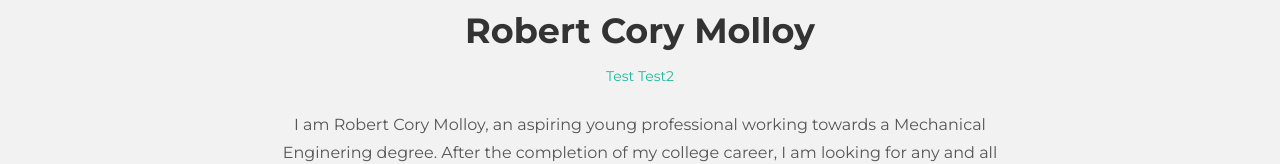
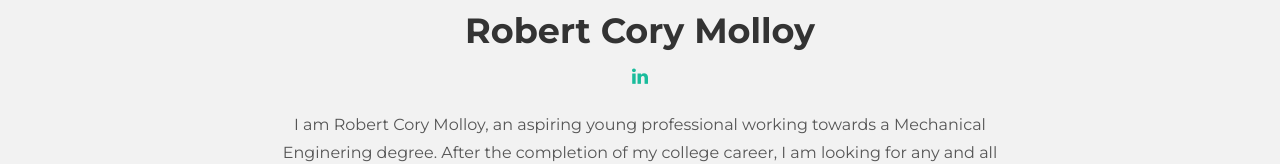
Before and after one commit to rcmolloy/Personal-Website, a plain HTML site: page index.html in a window 1280 px wide. Shown: the part 308-472 px from the top of the page. Drawn offline with nearby package versions, Linux system fonts and the light colour scheme.

Commit message:
Update 2: Began adding the new links for the icons under the profile picture of myself. Will be chaning the link color as well

```diff
--- a/index.html
+++ b/index.html
@@ -64,8 +64,7 @@
 					<img src="assets/img/user.png" alt="Stanley">
                     <h1>Robert Cory Molloy</h1>
                     <div class="top-icons">
-                        <a href="#">Test</a>
-                        <a href="#">Test2</a>
+                        <a target="_blank" href="https://www.linkedin.com/in/robertcorymolloy"><i class="fa fa-linkedin fa-lg"></i></a>
                     </div><!-- /top-icons -->
 					<p>I am Robert Cory Molloy, an aspiring young professional working towards a Mechanical Enginering degree. After the completion of my college career, I am looking for any and all opportunities within the Leisure, Travel, & Tourism industry focusing on amusment attraction developement/design.</p>
 					<p>Please, consider to register to <a href="http://eepurl.com/IcgkX">our newsletter</a> to be updated with our latest themes and freebies. Like always, you can use this theme in any project freely. Share it with your friends.</p>
```
Also changed, not shown: 1 other file.
